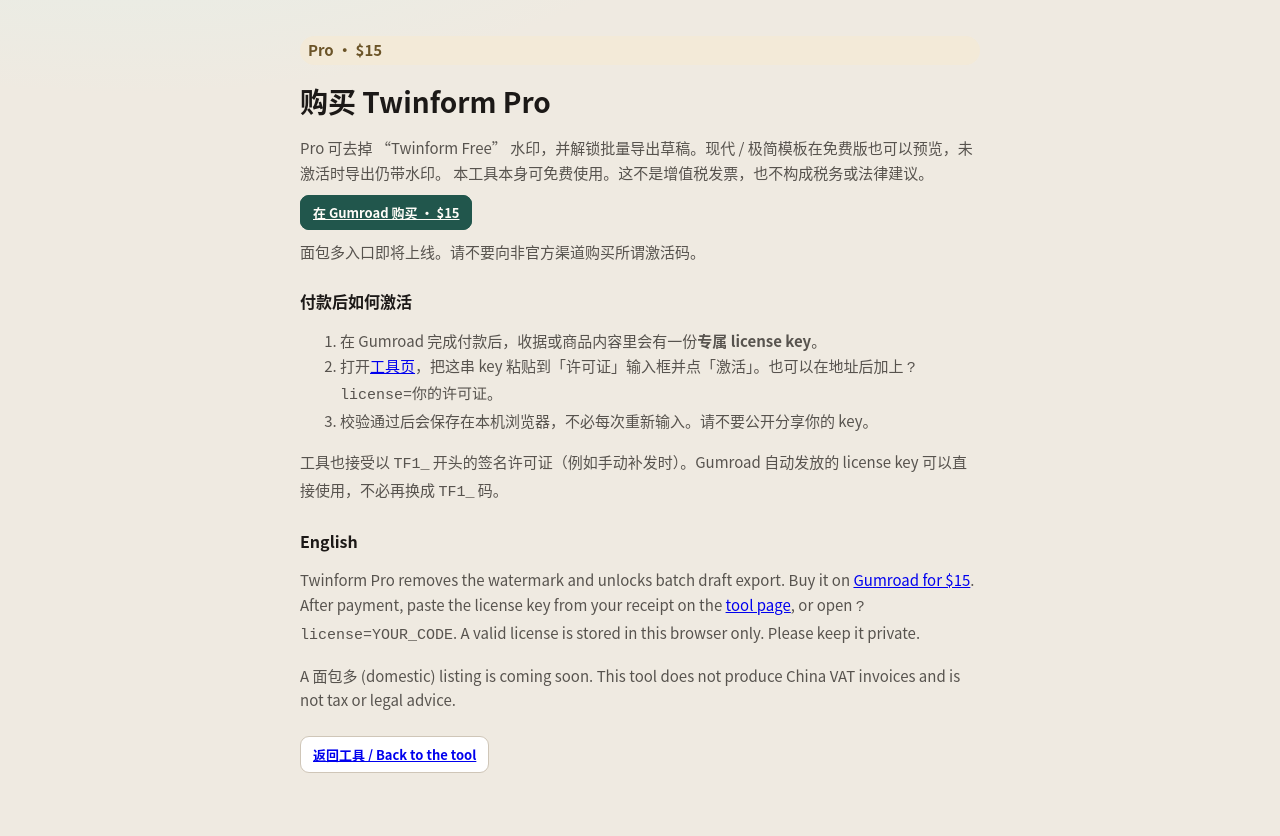
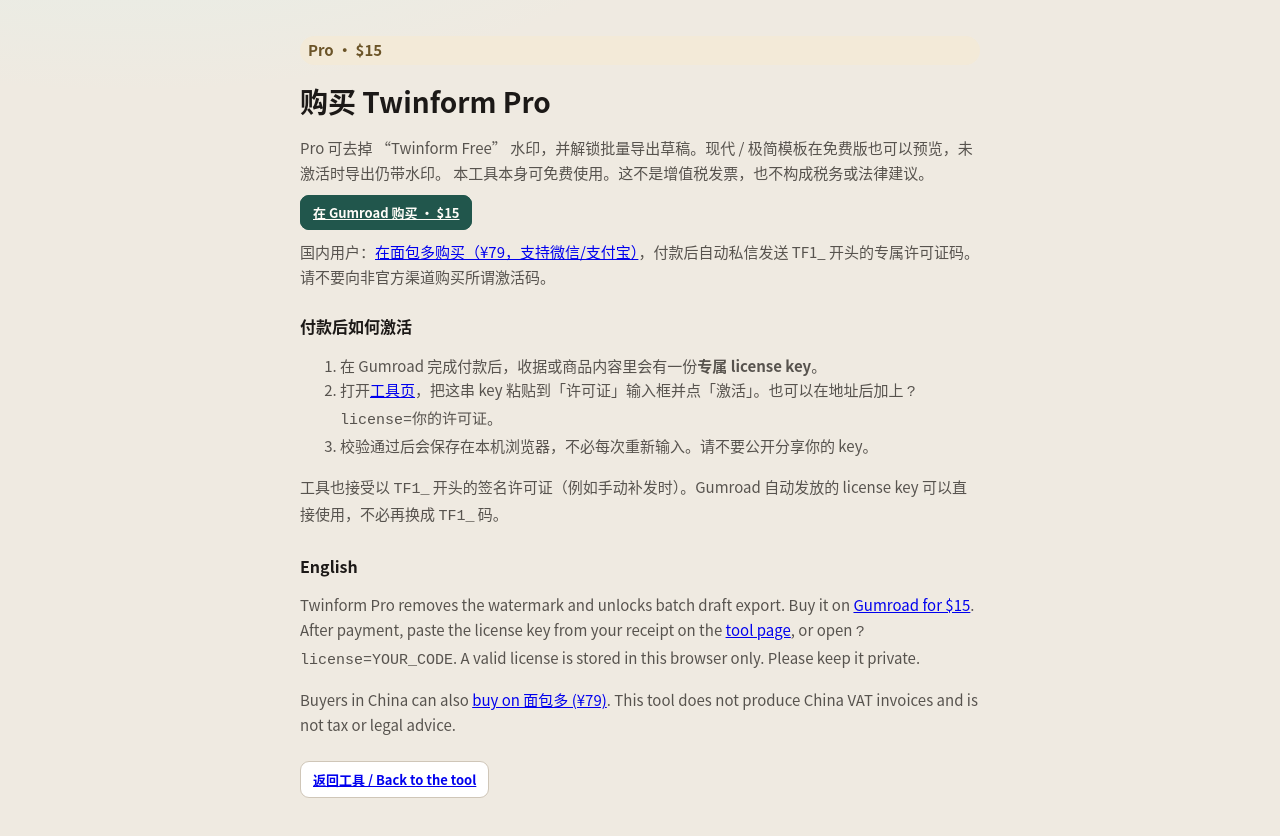
Before and after one commit to xiaoyangge1993/twinform, a plain HTML site: page purchase.html in a window 1280 px wide. Shown: the part 64-900 px from the top of the page. Drawn offline with Linux system fonts and the light colour scheme; a web font is replaced by a local one.

Commit message:
Link 面包多 listing

```diff
--- a/purchase.html
+++ b/purchase.html
@@ -4,7 +4,7 @@
     <meta charset="UTF-8" />
     <meta name="viewport" content="width=device-width, initial-scale=1" />
     <title>Twinform Pro — 购买说明</title>
-    <meta name="description" content="购买 Twinform Pro：去掉水印、批量导出草稿。Gumroad $15，付款后用 license key 在工具页激活。面包多即将上线。" />
+    <meta name="description" content="购买 Twinform Pro：去掉水印、批量导出草稿。Gumroad $15，付款后用 license key 在工具页激活。国内可在面包多 ¥79 购买。" />
     <link rel="icon" href="assets/favicon.svg" type="image/svg+xml" />
     <link rel="stylesheet" href="css/fonts.css" />
     <link rel="stylesheet" href="css/styles.css" />
@@ -26,7 +26,7 @@
       <p>
         <a class="btn btn-primary" href="https://xiaoxiaoyang.gumroad.com/l/eirdia" target="_blank" rel="noopener noreferrer">在 Gumroad 购买 · $15</a>
       </p>
-      <p class="hint">面包多入口即将上线。请不要向非官方渠道购买所谓激活码。</p>
+      <p class="hint">国内用户：<a href="https://mbd.pub/o/bread/YZaWl5lwbQ==" target="_blank" rel="noopener">在面包多购买（¥79，支持微信/支付宝）</a>，付款后自动私信发送 TF1_ 开头的专属许可证码。请不要向非官方渠道购买所谓激活码。</p>
       <h2>付款后如何激活</h2>
       <ol>
         <li>在 Gumroad 完成付款后，收据或商品内容里会有一份<strong>专属 license key</strong>。</li>
@@ -41,7 +41,7 @@
         After payment, paste the license key from your receipt on the <a href="./">tool page</a>, or open
         <code>?license=YOUR_CODE</code>. A valid license is stored in this browser only. Please keep it private.
       </p>
-      <p>A 面包多 (domestic) listing is coming soon. This tool does not produce China VAT invoices and is not tax or legal advice.</p>
+      <p>Buyers in China can also <a href="https://mbd.pub/o/bread/YZaWl5lwbQ==" target="_blank" rel="noopener">buy on 面包多 (¥79)</a>. This tool does not produce China VAT invoices and is not tax or legal advice.</p>
       <p><a class="btn back" href="./">返回工具 / Back to the tool</a></p>
     </main>
   </body>
```
